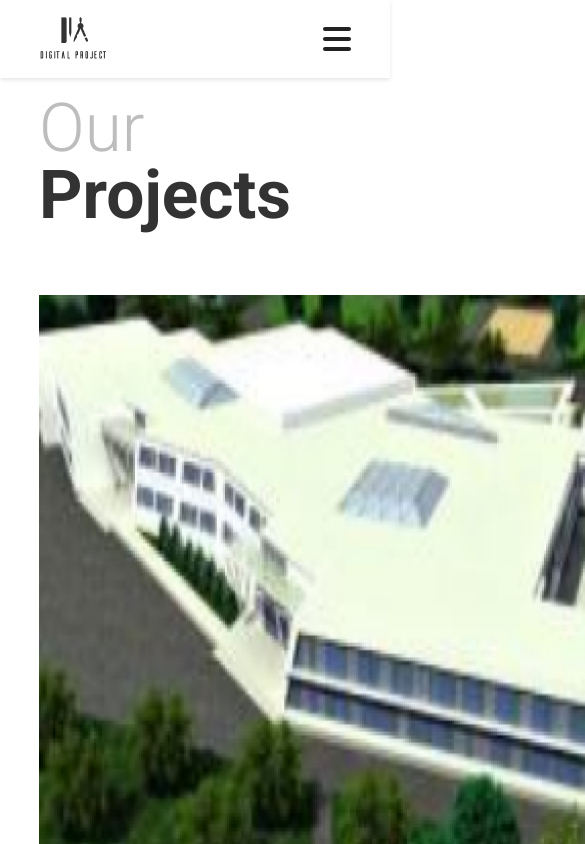
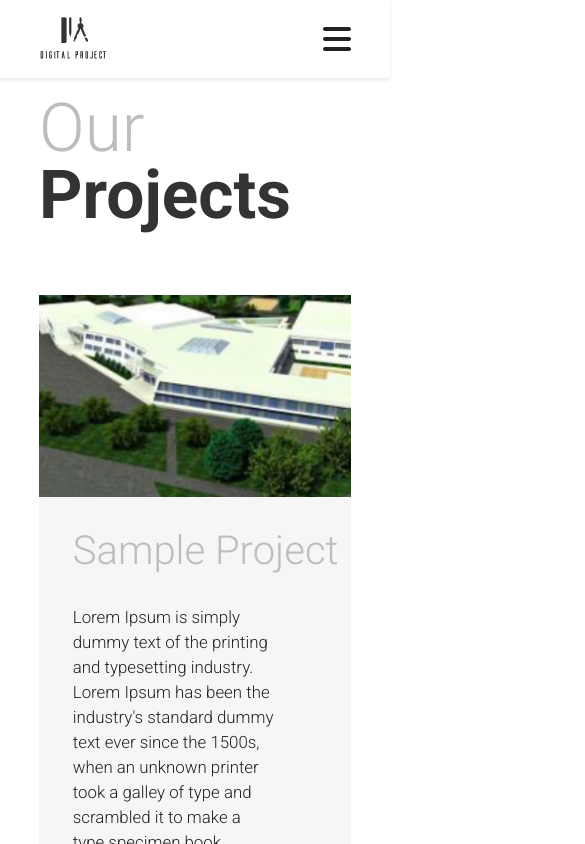
Before and after one commit to AdamJednacz/Projekt-9, a React (Create React App) app in the folder my-app/: page /projects in a window 390 px wide. Shown: the top 844 px of the page, 585 px wide, since content can reach past the window. Built offline with nearby package versions, Linux system fonts and the light colour scheme; a small style sheet from the web is missing.

Commit message:
projects main phone

```diff
--- a/my-app/src/jsx/ProjectsMain.js
+++ b/my-app/src/jsx/ProjectsMain.js
@@ -1,4 +1,4 @@
-import React from 'react';
+ import React from 'react';
 import left from "../assets/L_arrow.png";
 import right from "../assets/R_arrow.png";
 import btn_arrow from "../assets/btn_view_arrow.svg";
@@ -19,7 +19,7 @@ const ProjectsMain = () => {
                             <p className="projects_main_item_text_p">Lorem Ipsum is simply dummy text of the printing and typesetting industry. Lorem Ipsum has been the industry's standard dummy text ever since the 1500s, when an unknown printer took a galley of type and scrambled it to make a type specimen book.</p>
                             <div className="projects_main_item_text_btn">
                                 <p className="projects_main_item_text_btn_p">View More</p>
-                                <img src={btn_arrow} alt={btn_arrow}/>
+                                <img className="projects_main_item_text_btn_img" src={btn_arrow} alt={btn_arrow}/>
                             </div>
                         </div>
                     </div>
@@ -30,7 +30,7 @@ const ProjectsMain = () => {
                             <p className="projects_main_item_text_p">Lorem Ipsum is simply dummy text of the printing and typesetting industry. Lorem Ipsum has been the industry's standard dummy text ever since the 1500s, when an unknown printer took a galley of type and scrambled it to make a type specimen book.</p>
                             <div className="projects_main_item_text_btn">
                                 <p className="projects_main_item_text_btn_p">view More</p>
-                                <img src={btn_arrow} alt={btn_arrow}/>
+                                <img className="projects_main_item_text_btn_img" src={btn_arrow} alt={btn_arrow}/>
                             </div>
                         </div>
                     </div>
@@ -41,7 +41,7 @@ const ProjectsMain = () => {
                             <p className="projects_main_item_text_p">Lorem Ipsum is simply dummy text of the printing and typesetting industry. Lorem Ipsum has been the industry's standard dummy text ever since the 1500s, when an unknown printer took a galley of type and scrambled it to make a type specimen book.</p>
                             <div className="projects_main_item_text_btn">
                                 <p className="projects_main_item_text_btn_p">view More</p>
-                                <img src={btn_arrow} alt={btn_arrow}/>
+                                <img className="projects_main_item_text_btn_img" src={btn_arrow} alt={btn_arrow}/>
                             </div>
                         </div>
                     </div>
--- a/my-app/src/scss/style/_projects_main.scss
+++ b/my-app/src/scss/style/_projects_main.scss
@@ -26,8 +26,13 @@
         display: flex;
         background-color: $darker_FBFBFB;
         margin: 2em 0;
+        @include phone{
+          flex-direction: column;
+        }
         img{
-
+            @include phone{
+              width: 100%;
+            }
         }
         .projects_main_item_text{
           display: flex;
@@ -37,6 +42,9 @@
             font-weight: 300;
             color: #BDBDBD;
             margin: 4vh 0 8vh 4vh;
+            @include phone{
+              margin: 4vh 0 4vh 4vh;
+            }
           }
           .projects_main_item_text_p{
             font-weight: 300;
@@ -44,7 +52,9 @@
             font-size: 2vh;
             width: 65%;
             margin: 4vh 0 0 4vh;
-
+              @include phone{
+                margin-top:0;
+              }
           }
           .projects_main_item_text_btn{
             width: 10em;
@@ -56,13 +66,13 @@
             margin: 4vh 0 4vh 4vh;
             .projects_main_item_text_btn_p{
               text-transform: uppercase;
-              font-size: 12px;
+              font-size: 1.4vh;
               margin-right: 1em;
               font-weight: 400;
               line-height: 12px;
             }
-            img{
-
+            .projects_main_item_text_btn_img{
+                width: auto;
             }
           }
         }
@@ -91,6 +101,9 @@
           height: 2px;
           background-color:#BDBDBD;
           transform: rotate(-45deg);
+          @include phone{
+            width: 10vw;
+          }
         }
 
       }
```
